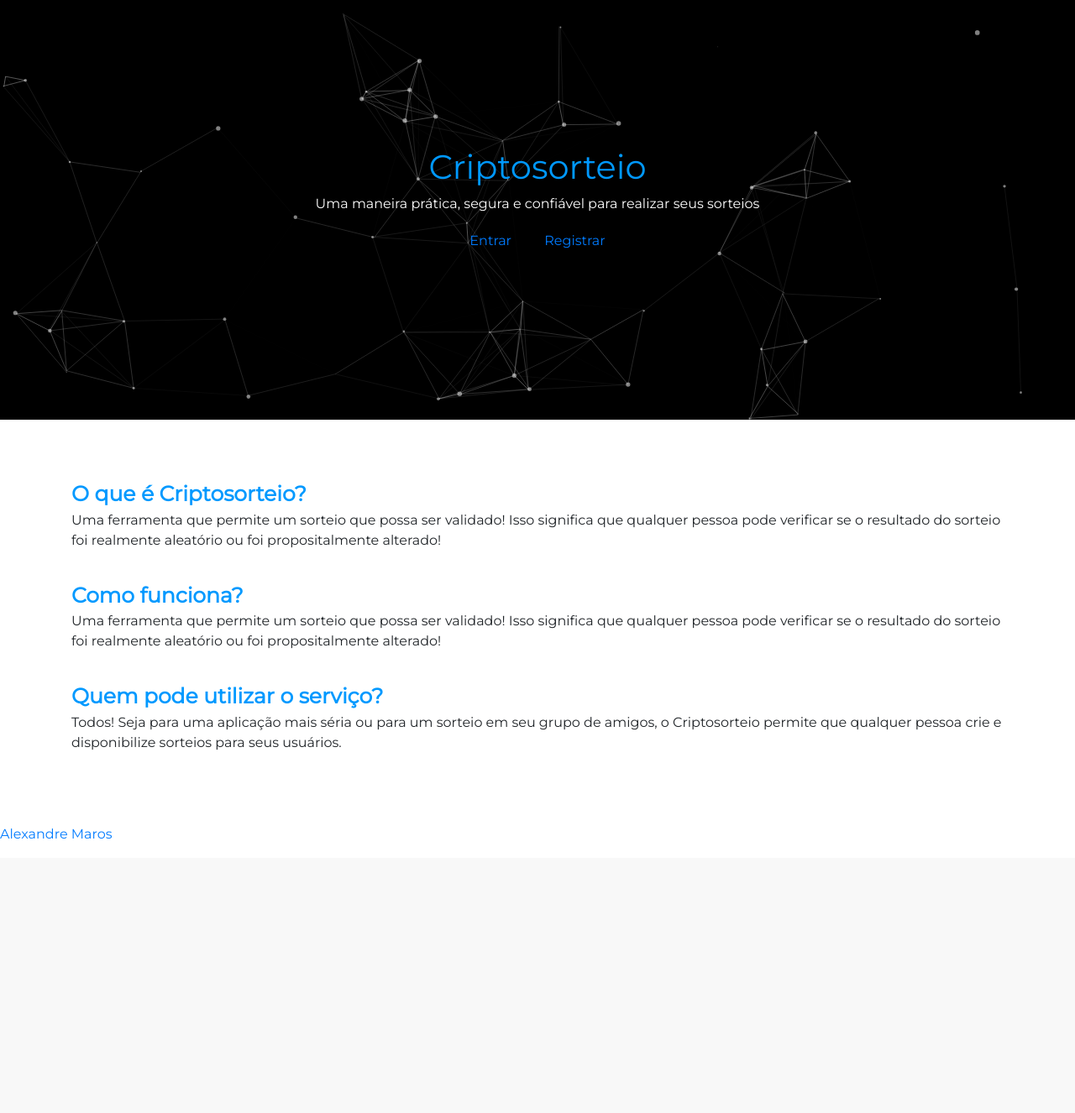
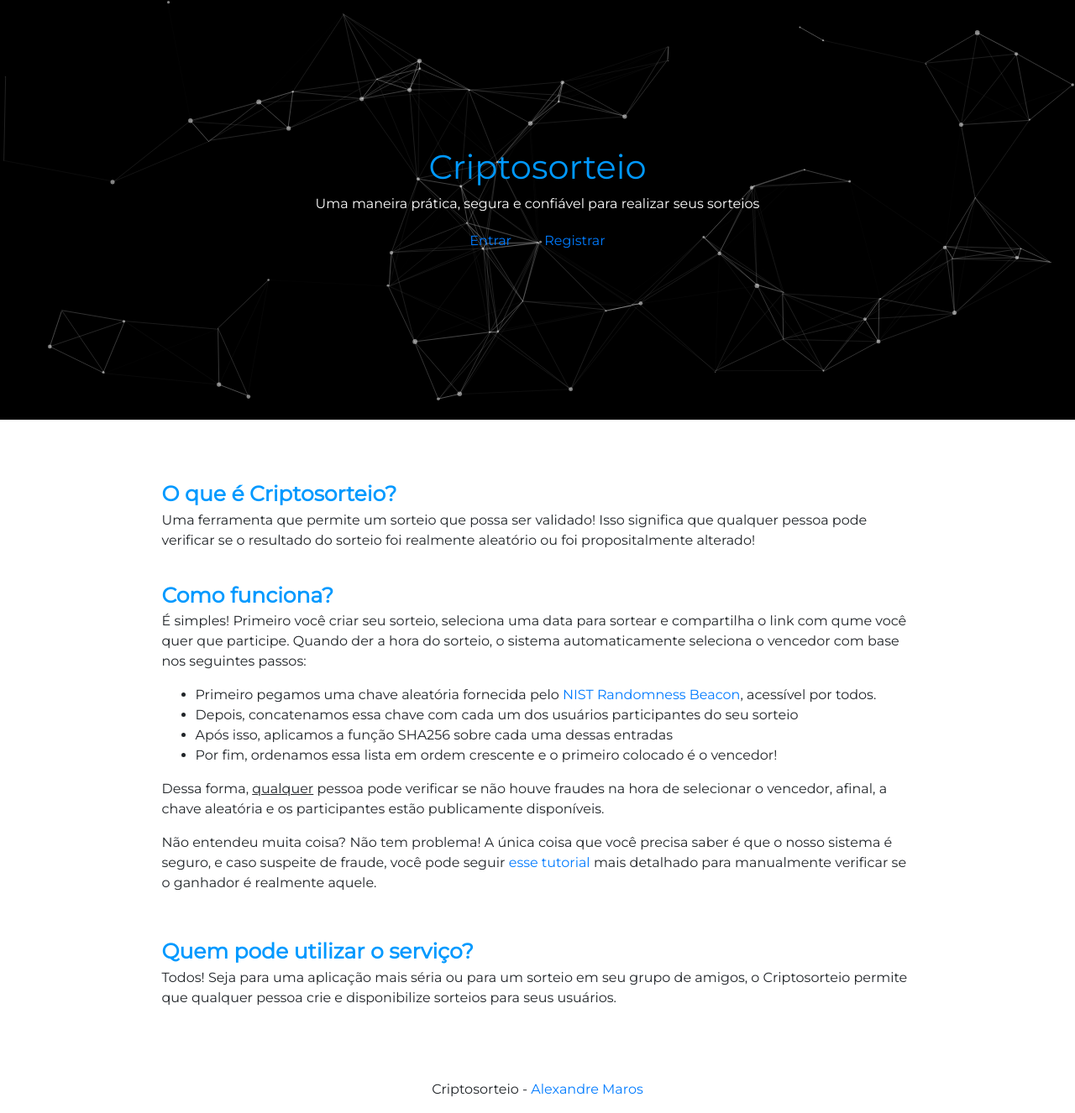
Before and after one commit to alepmaros/criptosorteio, a Django app: page / in a window 1280 px wide. Shown: the whole page at 84% size. Before the commit the page ends 999 px from the top, so only its background shows below. Run offline with Django 3.2, Linux system fonts and the light colour scheme; some libraries are stand-ins or nearby versions.

Commit message:
Página inicial

```diff
--- a/criptosorteio/static/css/main.css
+++ b/criptosorteio/static/css/main.css
@@ -65,6 +65,11 @@
 
 .container {
   padding-top: 20px;
+}
+
+.footer {
+  text-align:center;
+  margin: 0 auto;
 }
 
 .card {
@@ -148,7 +153,6 @@
   margin-bottom: 2px;
   float: left;
 }
-
 
 .sorteio-info-mini {
   width: 50px;
--- a/criptosorteio/static/js/main.js
+++ b/criptosorteio/static/js/main.js
@@ -2,7 +2,7 @@ document.addEventListener("DOMContentLoaded", function(){
     new SweetScroll({});particlesJS("particles-js",{
         "particles": {
         "number": {
-            "value": 80,
+            "value": 100,
             "density": {
             "enable": true,
             "value_area": 800
--- a/criptosorteio/templates/index.html
+++ b/criptosorteio/templates/index.html
@@ -40,7 +40,7 @@
     </section>
 
     <div class="container">
-        <div class="row home-info">
+        <div class="col-sm-10 mx-auto row home-info">
             <div class="home-item">
                 <div class="home-subtitle">
                     O que é Criptosorteio?
@@ -54,7 +54,20 @@
                     Como funciona?
                 </div>
                 <div class="home-text">
-                    Uma ferramenta que permite um sorteio que possa ser validado! Isso significa que qualquer pessoa pode verificar se o resultado do sorteio foi realmente aleatório ou foi propositalmente alterado!
+                    <p>É simples! Primeiro você criar seu sorteio, seleciona uma data para sortear e compartilha o link com qume você quer que participe.
+                    Quando der a hora do sorteio, o sistema automaticamente seleciona o vencedor com base nos seguintes passos:</p>
+                    <ul>
+                        <li>Primeiro pegamos uma chave aleatória fornecida pelo <a href="https://beacon.nist.gov/home">NIST Randomness Beacon</a>, acessível por todos.</li>
+                        <li>Depois, concatenamos essa chave com cada um dos usuários participantes do seu sorteio</li>
+                        <li>Após isso, aplicamos a função SHA256 sobre cada uma dessas entradas</li>
+                        <li>Por fim, ordenamos essa lista em ordem crescente e o primeiro colocado é o vencedor!</li>
+                    </ul>
+                    <p>Dessa forma, <u>qualquer</u> pessoa pode verificar se não houve fraudes na hora de selecionar o vencedor,
+                    afinal, a chave aleatória e os participantes estão publicamente disponíveis.</p>
+                    <p>Não entendeu muita coisa? Não tem problema! A única coisa que você precisa saber é que o nosso sistema é seguro,
+                        e caso suspeite de fraude, você pode seguir <a href="#">esse tutorial</a> mais detalhado para manualmente verificar se o ganhador
+                        é realmente aquele.
+                    </p>
                 </div>
             </div>
             <div class="home-item">
@@ -70,7 +83,7 @@
 
     <footer class="footer">
         <p>
-            <a href="https://github.com/alepmaros">Alexandre Maros</a>
+            Criptosorteio - <a href="https://github.com/alepmaros">Alexandre Maros</a>
         </p>
     </footer>
 
```
